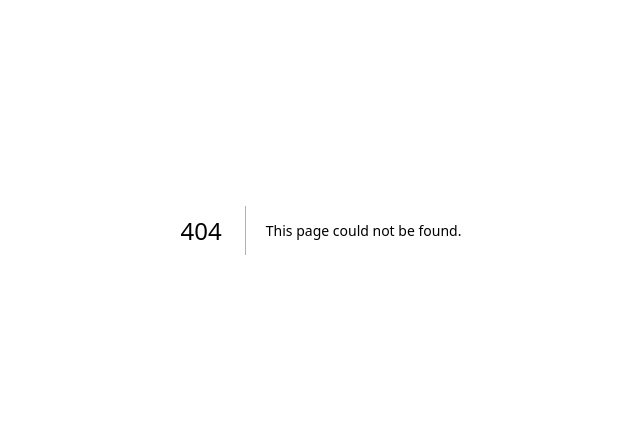
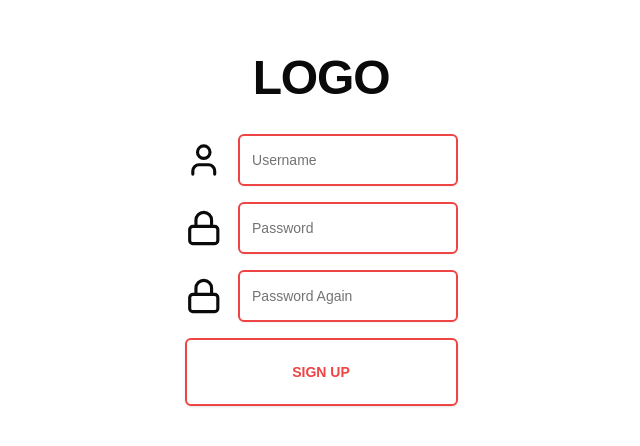
Before and after one commit to HackYeah-SpaceY/spaceY-frontend, a Next.js app: page /signup in a window 1280 px wide. Before the commit this address had no page. Shown: the part 170-616 px from the top of the page, without its empty margins (319-959 px from the left). Built offline with nearby package versions, Linux system fonts and the light colour scheme.

Commit message:
complete design of landing, signin, signup pages

```diff
--- a/app/globals.css
+++ b/app/globals.css
@@ -20,8 +20,8 @@
     --card-foreground: 0 0% 3.9%;
     --popover: 0 0% 100%;
     --popover-foreground: 0 0% 3.9%;
-    --primary: 0 0% 9%;
-    --primary-foreground: 0 0% 98%;
+    --primary: 0 84.2% 60.2%;
+    --primary-foreground: 0 84.2% 60.2%;
     --secondary: 0 0% 96.1%;
     --secondary-foreground: 0 0% 9%;
     --muted: 0 0% 96.1%;
--- a/app/page.tsx
+++ b/app/page.tsx
@@ -1,101 +1,22 @@
-import Image from "next/image";
+import { Button } from "@/components/ui/button";
+import Link from "next/link";
 
 export default function Home() {
   return (
-    <div className="grid grid-rows-[20px_1fr_20px] items-center justify-items-center min-h-screen p-8 pb-20 gap-16 sm:p-20 font-[family-name:var(--font-geist-sans)]">
-      <main className="flex flex-col gap-8 row-start-2 items-center sm:items-start">
-        <Image
-          className="dark:invert"
-          src="https://nextjs.org/icons/next.svg"
-          alt="Next.js logo"
-          width={180}
-          height={38}
-          priority
-        />
-        <ol className="list-inside list-decimal text-sm text-center sm:text-left font-[family-name:var(--font-geist-mono)]">
-          <li className="mb-2">
-            Get started by editing{" "}
-            <code className="bg-black/[.05] dark:bg-white/[.06] px-1 py-0.5 rounded font-semibold">
-              app/page.tsx
-            </code>
-            .
-          </li>
-          <li>Save and see your changes instantly.</li>
-        </ol>
+    <div className="flex flex-col gap-y-16 items-center justify-center min-h-[100dvh]">
+      <h1 className="scroll-m-20 text-4xl font-extrabold tracking-tight lg:text-5xl">
+        LOGO
+      </h1>
 
-        <div className="flex gap-4 items-center flex-col sm:flex-row">
-          <a
-            className="rounded-full border border-solid border-transparent transition-colors flex items-center justify-center bg-foreground text-background gap-2 hover:bg-[#383838] dark:hover:bg-[#ccc] text-sm sm:text-base h-10 sm:h-12 px-4 sm:px-5"
-            href="https://vercel.com/new?utm_source=create-next-app&utm_medium=appdir-template-tw&utm_campaign=create-next-app"
-            target="_blank"
-            rel="noopener noreferrer"
-          >
-            <Image
-              className="dark:invert"
-              src="https://nextjs.org/icons/vercel.svg"
-              alt="Vercel logomark"
-              width={20}
-              height={20}
-            />
-            Deploy now
-          </a>
-          <a
-            className="rounded-full border border-solid border-black/[.08] dark:border-white/[.145] transition-colors flex items-center justify-center hover:bg-[#f2f2f2] dark:hover:bg-[#1a1a1a] hover:border-transparent text-sm sm:text-base h-10 sm:h-12 px-4 sm:px-5 sm:min-w-44"
-            href="https://nextjs.org/docs?utm_source=create-next-app&utm_medium=appdir-template-tw&utm_campaign=create-next-app"
-            target="_blank"
-            rel="noopener noreferrer"
-          >
-            Read our docs
-          </a>
-        </div>
-      </main>
-      <footer className="row-start-3 flex gap-6 flex-wrap items-center justify-center">
-        <a
-          className="flex items-center gap-2 hover:underline hover:underline-offset-4"
-          href="https://nextjs.org/learn?utm_source=create-next-app&utm_medium=appdir-template-tw&utm_campaign=create-next-app"
-          target="_blank"
-          rel="noopener noreferrer"
-        >
-          <Image
-            aria-hidden
-            src="https://nextjs.org/icons/file.svg"
-            alt="File icon"
-            width={16}
-            height={16}
-          />
-          Learn
-        </a>
-        <a
-          className="flex items-center gap-2 hover:underline hover:underline-offset-4"
-          href="https://vercel.com/templates?framework=next.js&utm_source=create-next-app&utm_medium=appdir-template-tw&utm_campaign=create-next-app"
-          target="_blank"
-          rel="noopener noreferrer"
-        >
-          <Image
-            aria-hidden
-            src="https://nextjs.org/icons/window.svg"
-            alt="Window icon"
-            width={16}
-            height={16}
-          />
-          Examples
-        </a>
-        <a
-          className="flex items-center gap-2 hover:underline hover:underline-offset-4"
-          href="https://nextjs.org?utm_source=create-next-app&utm_medium=appdir-template-tw&utm_campaign=create-next-app"
-          target="_blank"
-          rel="noopener noreferrer"
-        >
-          <Image
-            aria-hidden
-            src="https://nextjs.org/icons/globe.svg"
-            alt="Globe icon"
-            width={16}
-            height={16}
-          />
-          Go to nextjs.org →
-        </a>
-      </footer>
+      <div className="flex flex-col items-center gap-y-8">
+        <Link href={"/signin"}>
+          <Button className="px-24 py-8 font-bold">SIGN IN</Button>
+        </Link>
+
+        <Link href={"/signup"}>
+          <Button className="px-24 py-8 font-bold">SIGN UP</Button>
+        </Link>
+      </div>
     </div>
   );
 }
--- /dev/null
+++ b/app/signin/page.tsx
@@ -0,0 +1,27 @@
+import { Button } from "@/components/ui/button";
+import { Input } from "@/components/ui/input";
+import { LockIcon, UserIcon } from "lucide-react";
+
+export default function SignIn() {
+  return (
+    <div className="flex flex-col w-fit mx-auto gap-y-8 items-center justify-center min-h-[100dvh]">
+      <h1 className="scroll-m-20 text-4xl font-extrabold tracking-tight lg:text-5xl">
+        LOGO
+      </h1>
+
+      <form className="flex flex-col gap-y-6">
+        <div className="flex items-center gap-x-4">
+          <UserIcon size={48} />
+          <Input placeholder="Username" />
+        </div>
+
+        <div className="flex items-center gap-x-4">
+          <LockIcon size={48} />
+          <Input placeholder="Password" />
+        </div>
+
+        <Button className="px-24 py-8 font-bold">SIGN IN</Button>
+      </form>
+    </div>
+  );
+}
--- /dev/null
+++ b/app/signup/page.tsx
@@ -0,0 +1,32 @@
+import { Button } from "@/components/ui/button";
+import { Input } from "@/components/ui/input";
+import { LockIcon, UserIcon } from "lucide-react";
+
+export default function SignUp() {
+  return (
+    <div className="flex flex-col w-fit mx-auto gap-y-8 items-center justify-center min-h-[100dvh]">
+      <h1 className="scroll-m-20 text-4xl font-extrabold tracking-tight lg:text-5xl">
+        LOGO
+      </h1>
+
+      <form className="flex flex-col gap-y-4">
+        <div className="flex items-center gap-x-4">
+          <UserIcon size={48} />
+          <Input placeholder="Username" />
+        </div>
+
+        <div className="flex items-center gap-x-4">
+          <LockIcon size={48} />
+          <Input placeholder="Password" />
+        </div>
+
+        <div className="flex items-center gap-x-4">
+          <LockIcon size={48} />
+          <Input placeholder="Password Again" />
+        </div>
+
+        <Button className="px-24 py-8">SIGN UP</Button>
+      </form>
+    </div>
+  );
+}
--- /dev/null
+++ b/components/ui/button.tsx
@@ -0,0 +1,57 @@
+import * as React from "react";
+import { Slot } from "@radix-ui/react-slot";
+import { cva, type VariantProps } from "class-variance-authority";
+
+import { cn } from "@/lib/utils";
+
+const buttonVariants = cva(
+  "inline-flex items-center justify-center whitespace-nowrap rounded-md text-sm font-medium transition-colors focus-visible:outline-none focus-visible:ring-1 focus-visible:ring-ring disabled:pointer-events-none disabled:opacity-50",
+  {
+    variants: {
+      variant: {
+        default:
+          "bg-primary/0 text-primary-foreground shadow hover:bg-primary hover:text-white border-2 border-primary font-bold",
+        destructive:
+          "bg-destructive text-destructive-foreground shadow-sm hover:bg-destructive/90",
+        outline:
+          "border border-input bg-background shadow-sm hover:bg-accent hover:text-accent-foreground",
+        secondary:
+          "bg-secondary text-secondary-foreground shadow-sm hover:bg-secondary/80",
+        ghost: "hover:bg-accent hover:text-accent-foreground",
+        link: "text-primary underline-offset-4 hover:underline",
+      },
+      size: {
+        default: "h-9 px-4 py-2",
+        sm: "h-8 rounded-md px-3 text-xs",
+        lg: "h-10 rounded-md px-8",
+        icon: "h-9 w-9",
+      },
+    },
+    defaultVariants: {
+      variant: "default",
+      size: "default",
+    },
+  }
+);
+
+export interface ButtonProps
+  extends React.ButtonHTMLAttributes<HTMLButtonElement>,
+    VariantProps<typeof buttonVariants> {
+  asChild?: boolean;
+}
+
+const Button = React.forwardRef<HTMLButtonElement, ButtonProps>(
+  ({ className, variant, size, asChild = false, ...props }, ref) => {
+    const Comp = asChild ? Slot : "button";
+    return (
+      <Comp
+        className={cn(buttonVariants({ variant, size, className }))}
+        ref={ref}
+        {...props}
+      />
+    );
+  }
+);
+Button.displayName = "Button";
+
+export { Button, buttonVariants };
--- /dev/null
+++ b/components/ui/input.tsx
@@ -0,0 +1,25 @@
+import * as React from "react";
+
+import { cn } from "@/lib/utils";
+
+export interface InputProps
+  extends React.InputHTMLAttributes<HTMLInputElement> {}
+
+const Input = React.forwardRef<HTMLInputElement, InputProps>(
+  ({ className, type, ...props }, ref) => {
+    return (
+      <input
+        type={type}
+        className={cn(
+          "flex h-9 w-full rounded-md border-2 border-primary  bg-transparent px-3 py-6 text-sm shadow-sm transition-colors file:border-0 file:bg-transparent file:text-sm file:font-medium file:text-foreground placeholder:text-muted-foreground focus-visible:outline-none focus-visible:ring-1 focus-visible:ring-ring disabled:cursor-not-allowed disabled:opacity-50",
+          className
+        )}
+        ref={ref}
+        {...props}
+      />
+    );
+  }
+);
+Input.displayName = "Input";
+
+export { Input };
--- a/package.json
+++ b/package.json
@@ -10,6 +10,7 @@
   },
   "dependencies": {
     "@radix-ui/react-icons": "^1.3.0",
+    "@radix-ui/react-slot": "^1.1.0",
     "class-variance-authority": "^0.7.0",
     "clsx": "^2.1.1",
     "lucide-react": "^0.446.0",
--- a/tailwind.config.ts
+++ b/tailwind.config.ts
@@ -10,53 +10,53 @@
   theme: {
     extend: {
       colors: {
-  			background: 'hsl(var(--background))',
-  			foreground: 'hsl(var(--foreground))',
+        background: "hsl(var(--background))",
+        foreground: "hsl(var(--foreground))",
         card: {
-  				DEFAULT: 'hsl(var(--card))',
-  				foreground: 'hsl(var(--card-foreground))'
+          DEFAULT: "hsl(var(--card))",
+          foreground: "hsl(var(--card-foreground))",
         },
         popover: {
-  				DEFAULT: 'hsl(var(--popover))',
-  				foreground: 'hsl(var(--popover-foreground))'
+          DEFAULT: "hsl(var(--popover))",
+          foreground: "hsl(var(--popover-foreground))",
         },
         primary: {
-  				DEFAULT: 'hsl(var(--primary))',
-  				foreground: 'hsl(var(--primary-foreground))'
+          DEFAULT: "hsl(var(--primary))",
+          foreground: "hsl(var(--primary-foreground))",
         },
         secondary: {
-  				DEFAULT: 'hsl(var(--secondary))',
-  				foreground: 'hsl(var(--secondary-foreground))'
+          DEFAULT: "hsl(var(--secondary))",
+          foreground: "hsl(var(--secondary-foreground))",
         },
         muted: {
-  				DEFAULT: 'hsl(var(--muted))',
-  				foreground: 'hsl(var(--muted-foreground))'
+          DEFAULT: "hsl(var(--muted))",
+          foreground: "hsl(var(--muted-foreground))",
         },
         accent: {
-  				DEFAULT: 'hsl(var(--accent))',
-  				foreground: 'hsl(var(--accent-foreground))'
+          DEFAULT: "hsl(var(--accent))",
+          foreground: "hsl(var(--accent-foreground))",
         },
         destructive: {
-  				DEFAULT: 'hsl(var(--destructive))',
-  				foreground: 'hsl(var(--destructive-foreground))'
+          DEFAULT: "hsl(var(--destructive))",
+          foreground: "hsl(var(--destructive-foreground))",
         },
-  			border: 'hsl(var(--border))',
-  			input: 'hsl(var(--input))',
-  			ring: 'hsl(var(--ring))',
+        border: "hsl(var(--border))",
+        input: "hsl(var(--input))",
+        ring: "hsl(var(--ring))",
         chart: {
-  				'1': 'hsl(var(--chart-1))',
-  				'2': 'hsl(var(--chart-2))',
-  				'3': 'hsl(var(--chart-3))',
-  				'4': 'hsl(var(--chart-4))',
-  				'5': 'hsl(var(--chart-5))'
-  			}
+          "1": "hsl(var(--chart-1))",
+          "2": "hsl(var(--chart-2))",
+          "3": "hsl(var(--chart-3))",
+          "4": "hsl(var(--chart-4))",
+          "5": "hsl(var(--chart-5))",
+        },
       },
       borderRadius: {
-  			lg: 'var(--radius)',
-  			md: 'calc(var(--radius) - 2px)',
-  			sm: 'calc(var(--radius) - 4px)'
-  		}
-  	}
+        lg: "var(--radius)",
+        md: "calc(var(--radius) - 2px)",
+        sm: "calc(var(--radius) - 4px)",
+      },
+    },
   },
   plugins: [require("tailwindcss-animate")],
 };
```
Also changed, not shown: 1 other file (tests, documents, lock files or other folders). Lines whose indentation alone changed are shown as unchanged.
